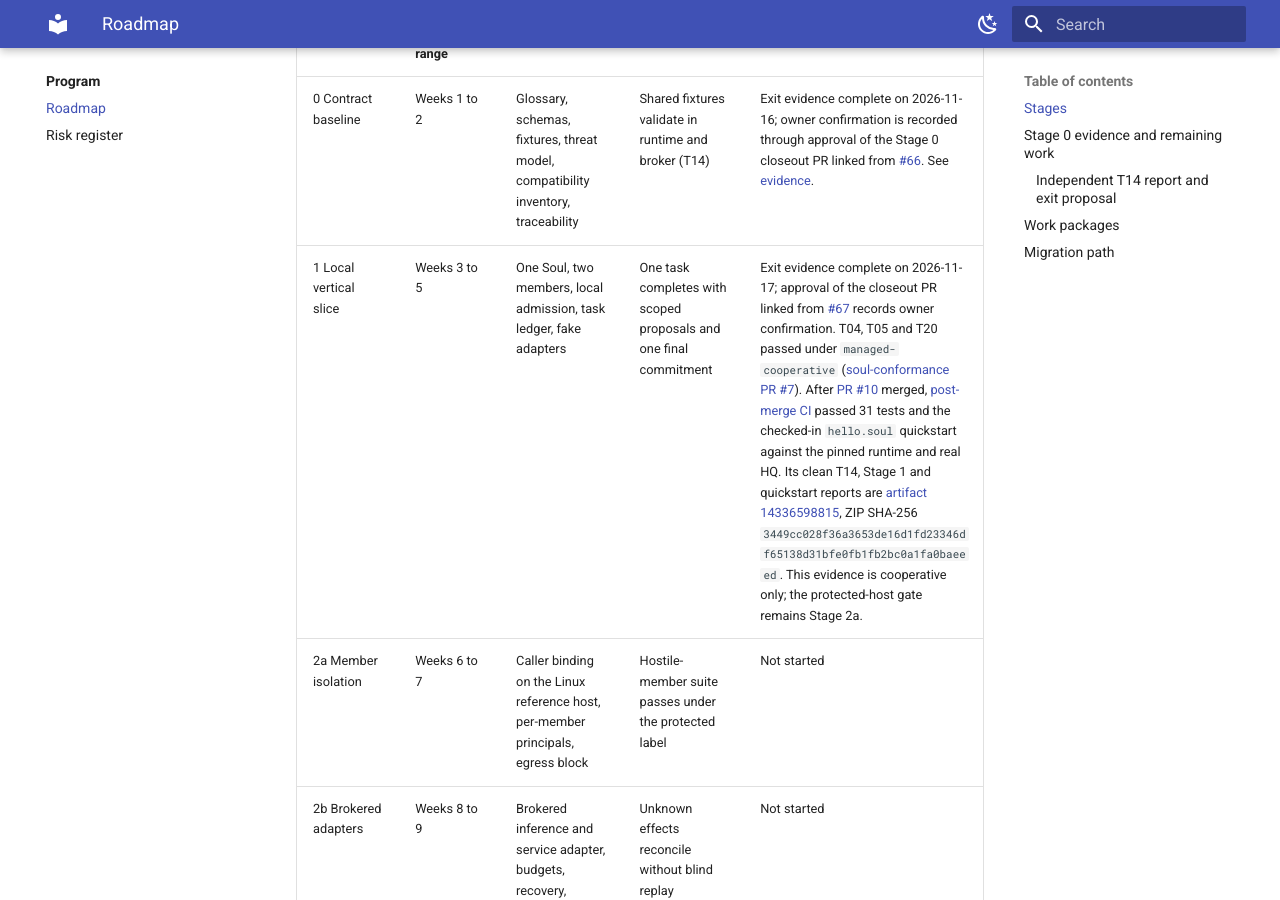
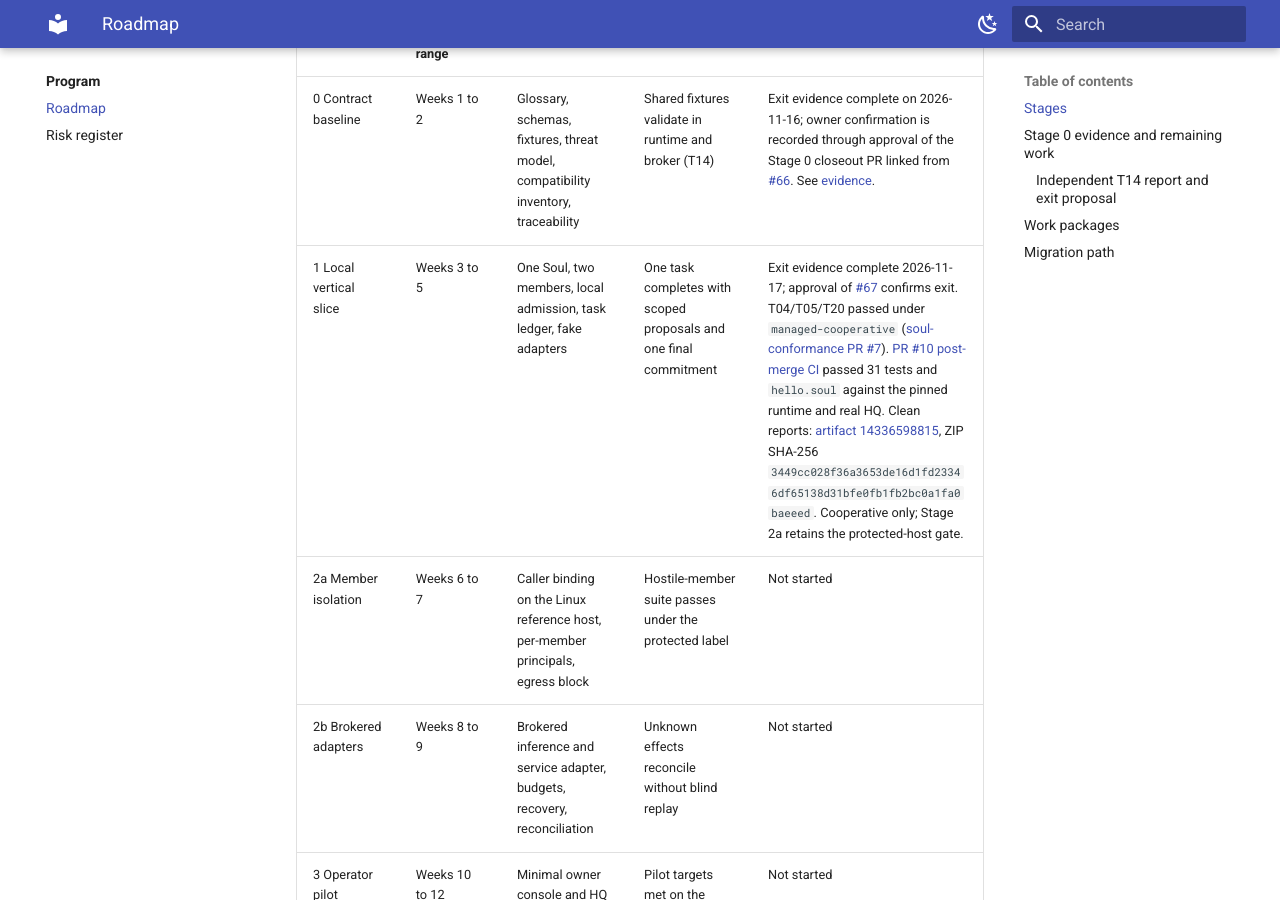
Before and after one commit to true-line/agent-bot-platform, an MkDocs documentation site: the page built from docs/10-program/roadmap.md, in a window 1280 px wide and 900 px high, scrolled down 385 px. Built offline with MkDocs 1.6.1 and Material for MkDocs 9.7.7, drawn with Linux system fonts in a browser that asks for light colours.

Commit message:
Tighten the Stage 1 evidence record
Agent-Bot-Write: ghw_fef03e66b357a9aa
Agent-Bot-Session: fa2486d94751

```diff
--- a/docs/10-program/roadmap.md
+++ b/docs/10-program/roadmap.md
@@ -15,7 +15,7 @@ Delivery runs in evidence-gated stages, each ending in an observable vertical sl
 | Stage | Planning range | Deliverable | Exit evidence | Recorded state |
 |---|---|---|---|---|
 | 0 Contract baseline | Weeks 1 to 2 | Glossary, schemas, fixtures, threat model, compatibility inventory, traceability | Shared fixtures validate in runtime and broker (T14) | Exit evidence complete on 2026-11-16; owner confirmation is recorded through approval of the Stage 0 closeout PR linked from [#66](https://github.com/true-line/agent-bot-platform/issues/66). See [evidence](#stage-0-evidence-and-remaining-work). |
-| 1 Local vertical slice | Weeks 3 to 5 | One Soul, two members, local admission, task ledger, fake adapters | One task completes with scoped proposals and one final commitment | Exit evidence complete on 2026-11-17; approval of the closeout PR linked from [#67](https://github.com/true-line/agent-bot-platform/issues/67) records owner confirmation. T04, T05 and T20 passed under `managed-cooperative` ([soul-conformance PR #7](https://github.com/true-line/soul-conformance/pull/7)). After [PR #10](https://github.com/true-line/soul-conformance/pull/10) merged, [post-merge CI](https://github.com/true-line/soul-conformance/actions/runs/44104254218) passed 31 tests and the checked-in `hello.soul` quickstart against the pinned runtime and real HQ. Its clean T14, Stage 1 and quickstart reports are [artifact 14336598815](https://github.com/true-line/soul-conformance/actions/runs/44104254218/artifacts/14336598815), ZIP SHA-256 `3449cc028f36a3653de16d1fd23346df65138d31bfe0fb1fb2bc0a1fa0baeeed`. This evidence is cooperative only; the protected-host gate remains Stage 2a. |
+| 1 Local vertical slice | Weeks 3 to 5 | One Soul, two members, local admission, task ledger, fake adapters | One task completes with scoped proposals and one final commitment | Exit evidence complete 2026-11-17; approval of [#67](https://github.com/true-line/agent-bot-platform/issues/67) confirms exit. T04/T05/T20 passed under `managed-cooperative` ([soul-conformance PR #7](https://github.com/true-line/soul-conformance/pull/7)). [PR #10](https://github.com/true-line/soul-conformance/pull/10) [post-merge CI](https://github.com/true-line/soul-conformance/actions/runs/44104254218) passed 31 tests and `hello.soul` against the pinned runtime and real HQ. Clean reports: [artifact 14336598815](https://github.com/true-line/soul-conformance/actions/runs/44104254218/artifacts/14336598815), ZIP SHA-256 `3449cc028f36a3653de16d1fd23346df65138d31bfe0fb1fb2bc0a1fa0baeeed`. Cooperative only; Stage 2a retains the protected-host gate. |
 | 2a Member isolation | Weeks 6 to 7 | Caller binding on the Linux reference host, per-member principals, egress block | Hostile-member suite passes under the protected label | Not started |
 | 2b Brokered adapters | Weeks 8 to 9 | Brokered inference and service adapter, budgets, recovery, reconciliation | Unknown effects reconcile without blind replay | Not started |
 | 3 Operator pilot | Weeks 10 to 12 | Minimal owner console and HQ CLI, enrollment, approvals, export and restore | Pilot targets met on the declared host | Not started |
```
